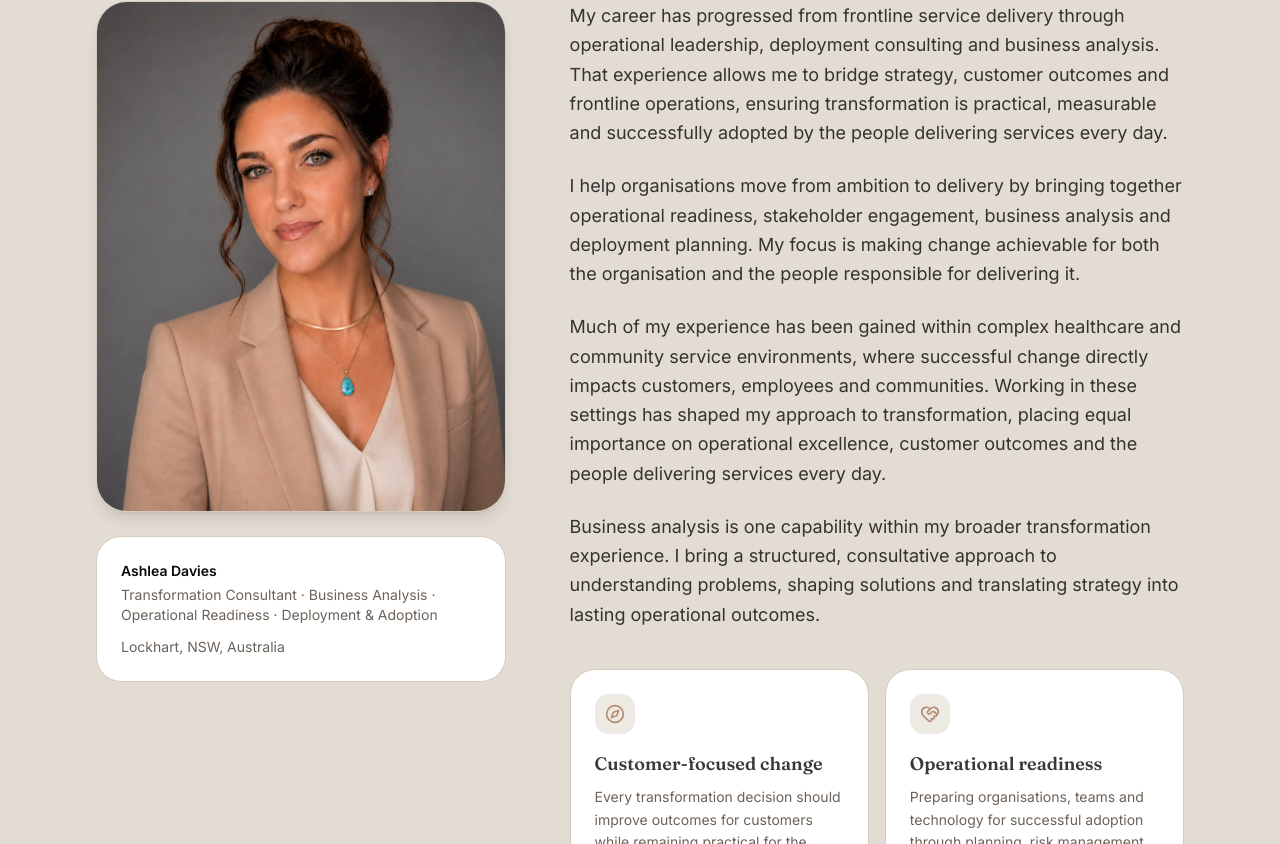
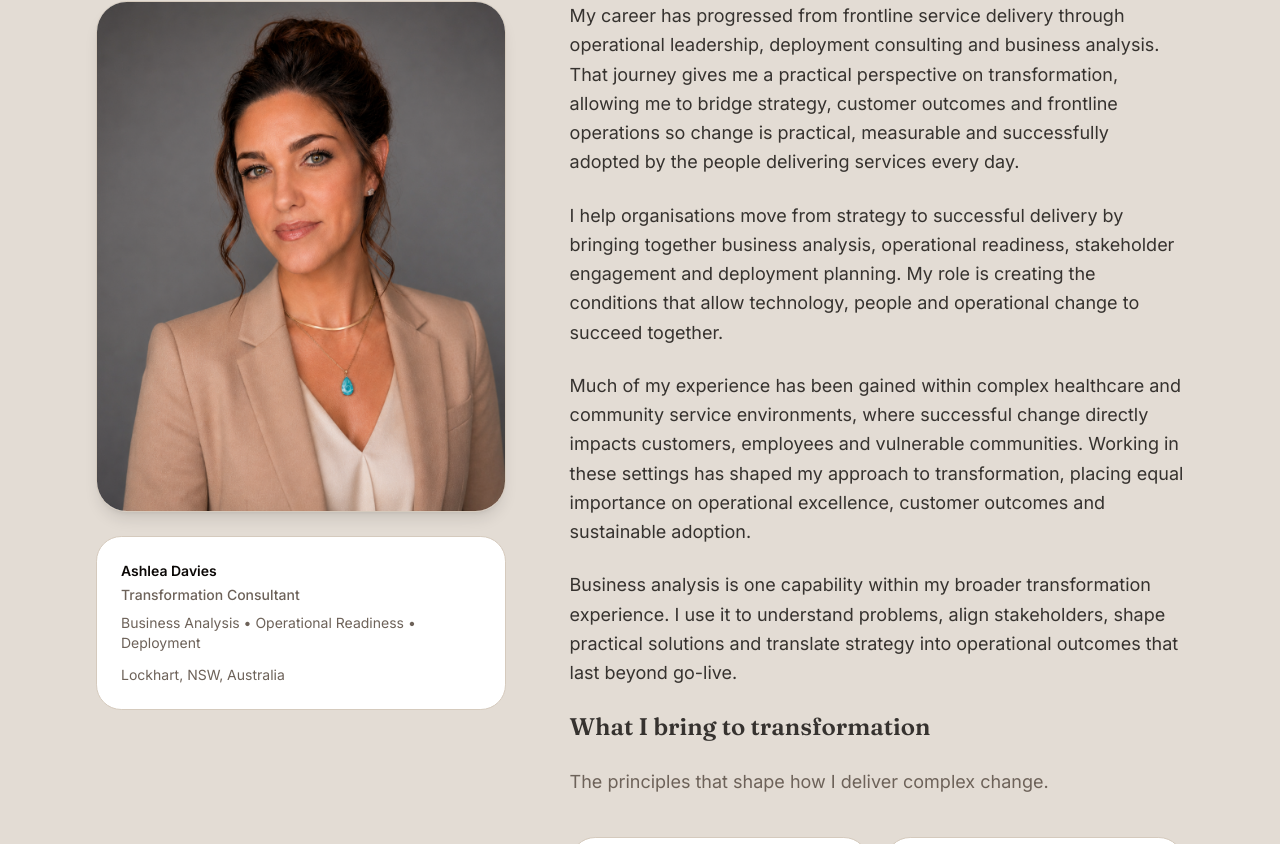
Before and after one commit to ashleadavies/ashleadavies-au, a Next.js app: page /about in a window 1280 px wide. Shown: the part 336-1180 px from the top of the page. Built offline with nearby package versions, Linux system fonts and the light colour scheme.

Commit message:
Update to about me page v2

```diff
--- a/app/about/page.tsx
+++ b/app/about/page.tsx
@@ -14,7 +14,7 @@ export const metadata: Metadata = {
 const values = [
   {
     icon: Compass,
-    title: "Customer-focused change",
+    title: "Customer outcomes",
     body: "Every transformation decision should improve outcomes for customers while remaining practical for the people delivering the service.",
   },
   {
@@ -29,7 +29,7 @@ const values = [
   },
   {
     icon: Sparkles,
-    title: "Practical transformation outcomes",
+    title: "Sustainable transformation",
     body: "Turning strategy into measurable operational improvements through practical implementation, sustainable adoption and continuous service improvement.",
   },
 ]
@@ -58,28 +58,40 @@ export default function AboutPage() {
 
             <div className="mt-6 rounded-2xl border border-border bg-card p-6">
               <p className="text-sm font-semibold">{person.name}</p>
-              <p className="mt-1 text-sm text-muted-foreground">{person.roles.join(" · ")}</p>
+              <p className="mt-1 text-sm font-medium text-muted-foreground">
+  Transformation Consultant
+</p>
+
+<p className="mt-2 text-sm text-muted-foreground">
+  Business Analysis • Operational Readiness • Deployment
+</p>
               <p className="mt-3 text-sm text-muted-foreground">{person.location}</p>
             </div>
           </div>
 
           <div className="space-y-6 text-pretty text-lg leading-relaxed text-foreground/80">
             <p>
-              My career has progressed from frontline service delivery through operational leadership, deployment consulting and business analysis. That experience allows me to bridge strategy, customer outcomes and frontline operations, ensuring transformation is practical, measurable and successfully adopted by the people delivering services every day.
-            </p>
+  My career has progressed from frontline service delivery through operational leadership, deployment consulting and business analysis. That journey gives me a practical perspective on transformation, allowing me to bridge strategy, customer outcomes and frontline operations so change is practical, measurable and successfully adopted by the people delivering services every day.
+</p>
 
             <p>
-              I help organisations move from ambition to delivery by bringing together operational readiness, stakeholder engagement, business analysis and deployment planning. My focus is making change achievable for both the organisation and the people responsible for delivering it.
-            </p>
+  I help organisations move from strategy to successful delivery by bringing together business analysis, operational readiness, stakeholder engagement and deployment planning. My role is creating the conditions that allow technology, people and operational change to succeed together.
+</p>
 
             <p>
-              Much of my experience has been gained within complex healthcare and community service environments, where successful change directly impacts customers, employees and communities. Working in these settings has shaped my approach to transformation, placing equal importance on operational excellence, customer outcomes and the people delivering services every day.
-            </p>
+  Much of my experience has been gained within complex healthcare and community service environments, where successful change directly impacts customers, employees and vulnerable communities. Working in these settings has shaped my approach to transformation, placing equal importance on operational excellence, customer outcomes and sustainable adoption.
+</p>
 
             <p>
-              Business analysis is one capability within my broader transformation experience. I bring a structured, consultative approach to understanding problems, shaping solutions and translating strategy into lasting operational outcomes.
-            </p>
+  Business analysis is one capability within my broader transformation experience. I use it to understand problems, align stakeholders, shape practical solutions and translate strategy into operational outcomes that last beyond go-live.
+</p>
+<h2 className="font-serif text-2xl font-semibold">
+  What I bring to transformation
+</h2>
 
+<p className="text-muted-foreground">
+  The principles that shape how I deliver complex change.
+</p>
             <div className="grid gap-4 pt-4 sm:grid-cols-2">
               {values.map((v) => (
                 <div key={v.title} className="rounded-2xl border border-border bg-card p-6">
```
